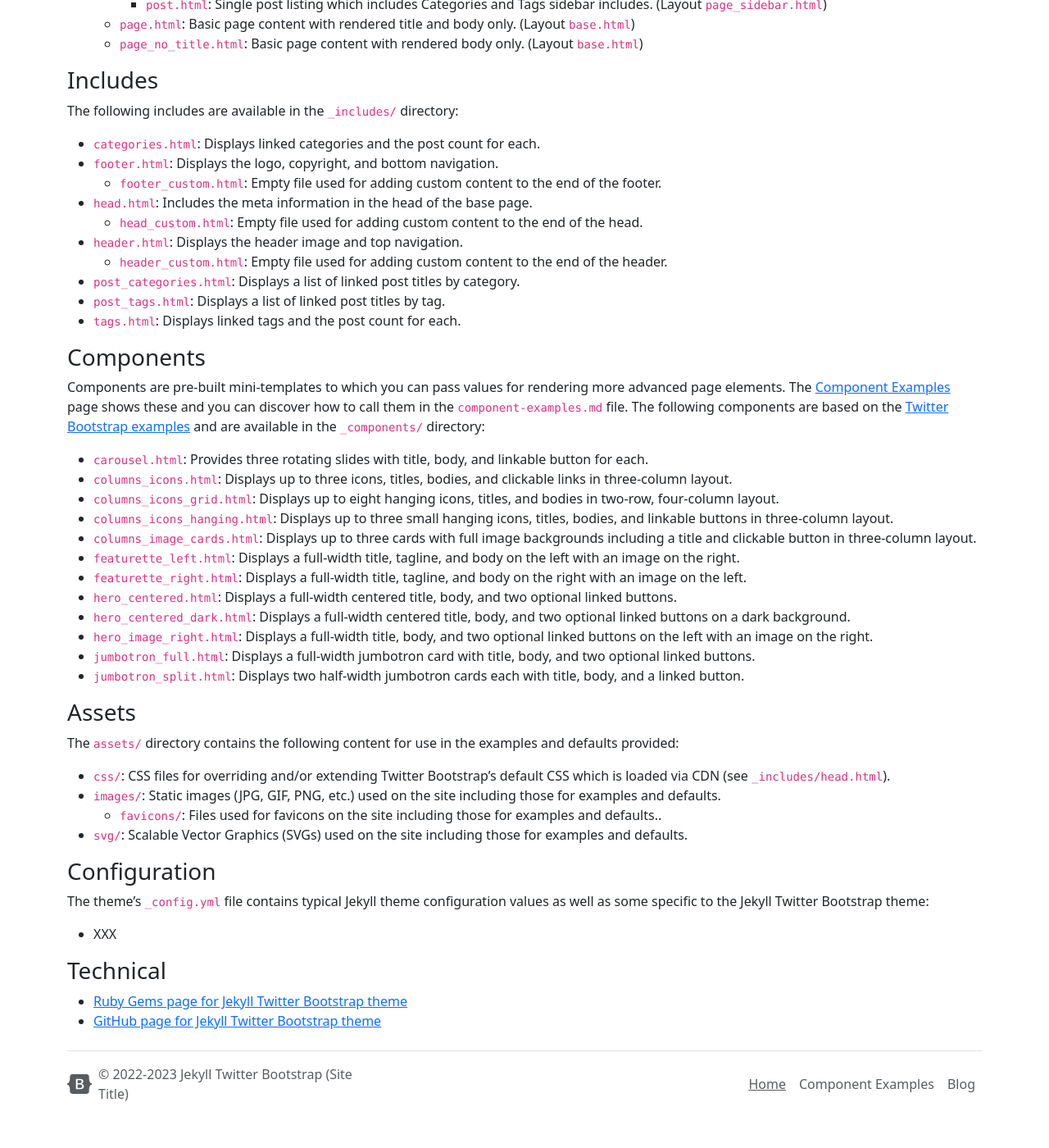
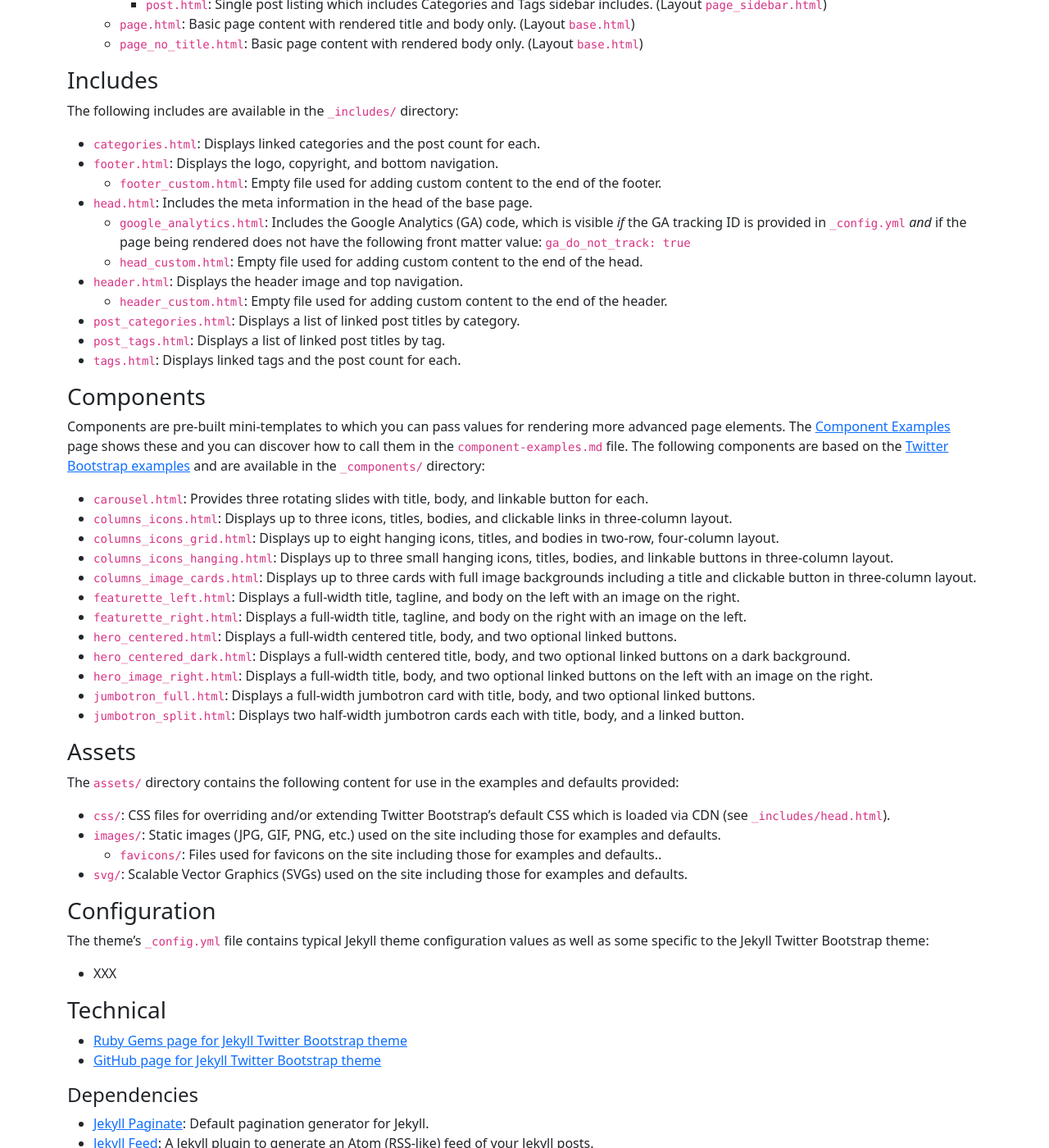
Before and after one commit to KCarlile/jekyll-twitter-bootstrap, a Jekyll site: the page built from index.md, in a window 1280 px wide and 1400 px high, scrolled down 432 px. Shown: the whole window at 82% size. Built offline with Jekyll 4.4.1, drawn with Linux system fonts in a browser that asks for light colours; some of the changed text lies outside the part shown.

Commit message:
Adding GA template and config, adding other documentation.

```diff
--- a/_config.yml
+++ b/_config.yml
@@ -5,6 +5,7 @@ title: Jekyll Twitter Bootstrap (Site Title)
 author:
   name: Your Name
   email: your-email@domain.com
+url: https://www.yoursite.com
 
 # The `>` after `description:` means to ignore line-breaks until next key.
 # If you want to omit the line-break after the end of text, use `>-` instead.
@@ -52,6 +53,12 @@ exclude:
 
 plugins:
   - jekyll-paginate
+  - jekyll-feed
+
+# jekyll-feed plugin configuration
+# Default if not overridden: /feed.xml
+feed:
+  path:
 
 # ------------------------------------------------------------
 # Jekyll Twitter Bootstrap Theme-Specific Configuration
@@ -66,6 +73,15 @@ jekyll-twitter-bootstrap:
   # The default (empty value) is: '%B %e, %Y at %l:%M%p'
   date_format:
   # HTML to override the defaults for header and footer logos.
+  # This should be the full <img .../> or <svg...></svg> code
+  # for the image referenced within the site.
+  # Defaults if not overridden:
+  #   header: <svg class="bi me-2" width="40" height="32"><use xlink:href="/assets/svg/bootstrap.svg#bootstrap"/></svg>
+  #   footer: <svg class="bi" width="30" height="24"><use xlink:href="/assets/svg/bootstrap-icons.svg#bootstrap"/></svg>
   logo:
-    header: <svg class="bi me-2" width="40" height="32"><use xlink:href="/assets/svg/bootstrap.svg#bootstrap"/></svg>
-    footer: <svg class="bi" width="30" height="24"><use xlink:href="/assets/svg/bootstrap-icons.svg#bootstrap"/></svg>
+    header:
+    footer:
+# To enable Google Analytics (GA) tracking, provide your GA tracking ID below.
+# To disable GA tracking for a particular page, add the following to the
+# page's front matter: ga_do_not_track: true
+google_analytics_tracking_id:
--- a/_includes/footer.html
+++ b/_includes/footer.html
@@ -2,8 +2,11 @@
     {% include footer_custom.html %}
     <div class="col-md-4 d-flex align-items-center">
         <a href="/" class="mb-3 me-2 mb-md-0 text-muted text-decoration-none lh-1">
-            {{ site.jekyll-twitter-bootstrap.logo.footer }}
-            <!--<svg class="bi" width="30" height="24"><use xlink:href="/assets/svg/bootstrap-icons.svg#bootstrap"/></svg>-->
+            {%- if site.jekyll-twitter-bootstrap.logo.footer -%}
+                {{ site.jekyll-twitter-bootstrap.logo.footer }}
+            {%- else -%}
+                <svg class="bi" width="30" height="24"><use xlink:href="/assets/svg/bootstrap-icons.svg#bootstrap"/></svg>
+            {%- endif -%}
         </a>
         {%- assign copyright_year = 'now' | date: "%Y" -%}
         {%- if site.jekyll-twitter-bootstrap.copyright_year_start -%}
--- /dev/null
+++ b/_includes/google_analytics.html
@@ -0,0 +1,13 @@
+{%- if site.google_analytics_tracking_id and page.ga_do_not_track != true -%}
+    <!-- BEGIN Google Analytics -->
+    <!-- Google tag (gtag.js) -->
+    <script async src="https://www.googletagmanager.com/gtag/js?id={{ site.google_analytics_tracking_id }}"></script>
+    <script>
+        window.dataLayer = window.dataLayer || [];
+        function gtag(){dataLayer.push(arguments);}
+        gtag('js', new Date());
+
+        gtag('config', '{{ site.google_analytics_tracking_id }}');
+    </script>
+    <!-- END Google Analytics -->
+{%- endif -%}
--- a/_includes/head.html
+++ b/_includes/head.html
@@ -12,4 +12,5 @@
 <link rel="mask-icon" href="/assets/images/favicons/safari-pinned-tab.svg" color="#712cf9">
 <link rel="icon" href="/assets/images/favicons/favicon.ico">
 <!-- END Favicons -->
+{% include google_analytics.html %}
 {% include head_custom.html %}
--- a/_includes/header.html
+++ b/_includes/header.html
@@ -3,8 +3,11 @@
 {%- assign titles_size = site.pages | map: 'title' | join: '' | size -%}
 <header class="d-flex flex-wrap justify-content-center py-3 mb-4 border-bottom">
     <a href="{{ "/" | relative_url }}" class="d-flex align-items-center mb-3 mb-md-0 me-md-auto text-dark text-decoration-none">
-        <!--<svg class="bi me-2" width="40" height="32"><use xlink:href="/assets/svg/bootstrap.svg#bootstrap"/></svg>-->
-        {{ site.jekyll-twitter-bootstrap.logo.header }}
+        {%- if site.jekyll-twitter-bootstrap.logo.header -%}
+            {{ site.jekyll-twitter-bootstrap.logo.header }}
+        {%- else -%}
+            <svg class="bi me-2" width="40" height="32"><use xlink:href="/assets/svg/bootstrap.svg#bootstrap"/></svg>
+        {%- endif -%}
         <span class="fs-4">{{ site.title | escape }}</span>
     </a>
     {%- if titles_size > 0 -%}
--- a/index.md
+++ b/index.md
@@ -28,6 +28,7 @@ The following includes are available in the `_includes/` directory:
 - `footer.html`: Displays the logo, copyright, and bottom navigation.
   - `footer_custom.html`: Empty file used for adding custom content to the end of the footer.
 - `head.html`: Includes the meta information in the head of the base page.
+  - `google_analytics.html`: Includes the Google Analytics (GA) code, which is visible _if_ the GA tracking ID is provided in `_config.yml` _and_ if the page being rendered does not have the following front matter value: `ga_do_not_track: true`
   - `head_custom.html`: Empty file used for adding custom content to the end of the head.
 - `header.html`: Displays the header image and top navigation.
   - `header_custom.html`: Empty file used for adding custom content to the end of the header.
@@ -71,3 +72,8 @@ The theme's `_config.yml` file contains typical Jekyll theme configuration value
 
 - [Ruby Gems page for Jekyll Twitter Bootstrap theme](https://rubygems.org/gems/jekyll-twitter-bootstrap)
 - [GitHub page for Jekyll Twitter Bootstrap theme](https://github.com/KCarlile/jekyll-twitter-bootstrap)
+
+#### Dependencies
+
+- [Jekyll Paginate](https://github.com/jekyll/jekyll-paginate): Default pagination generator for Jekyll.
+- [Jekyll Feed](https://github.com/jekyll/jekyll-feed): A Jekyll plugin to generate an Atom (RSS-like) feed of your Jekyll posts.
```
